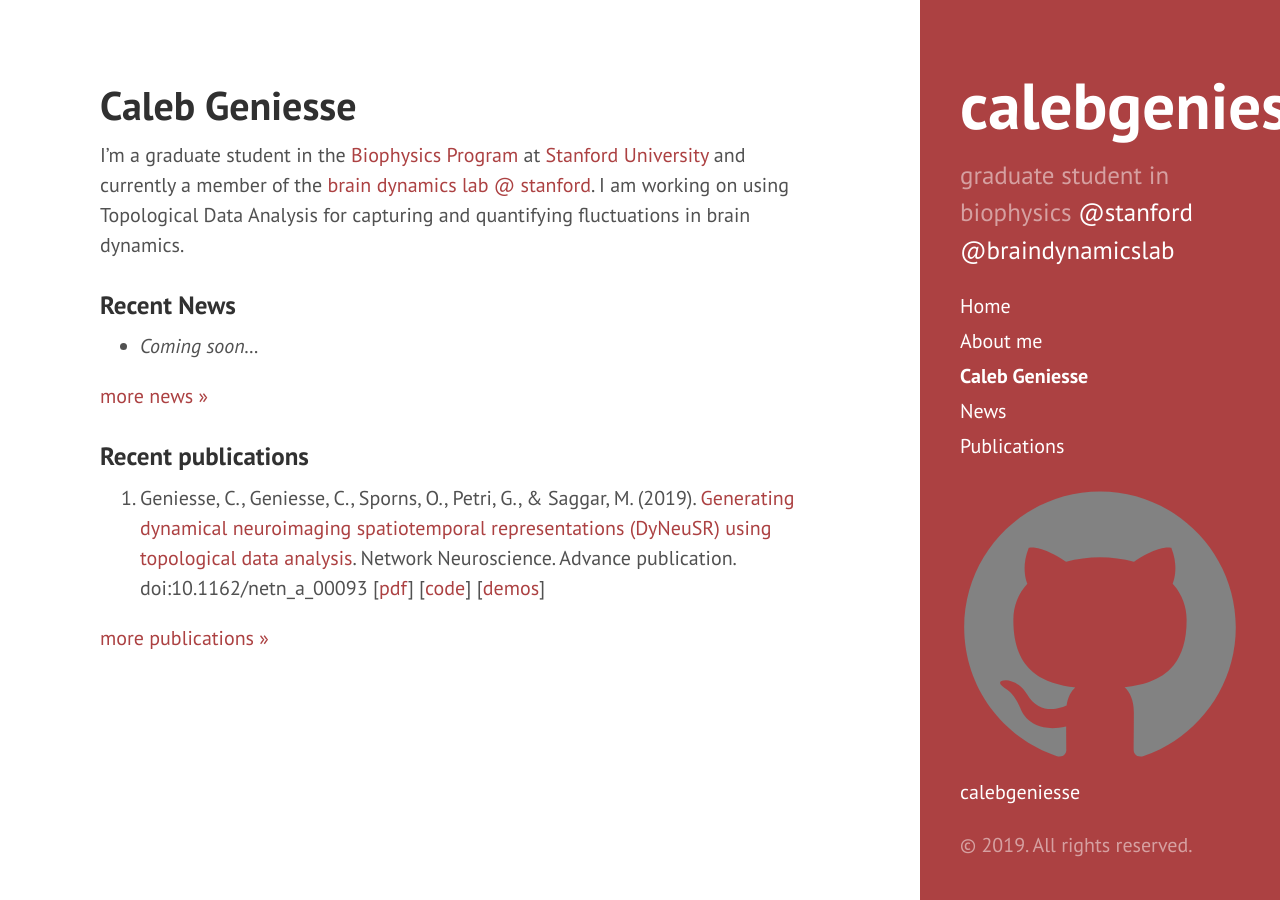
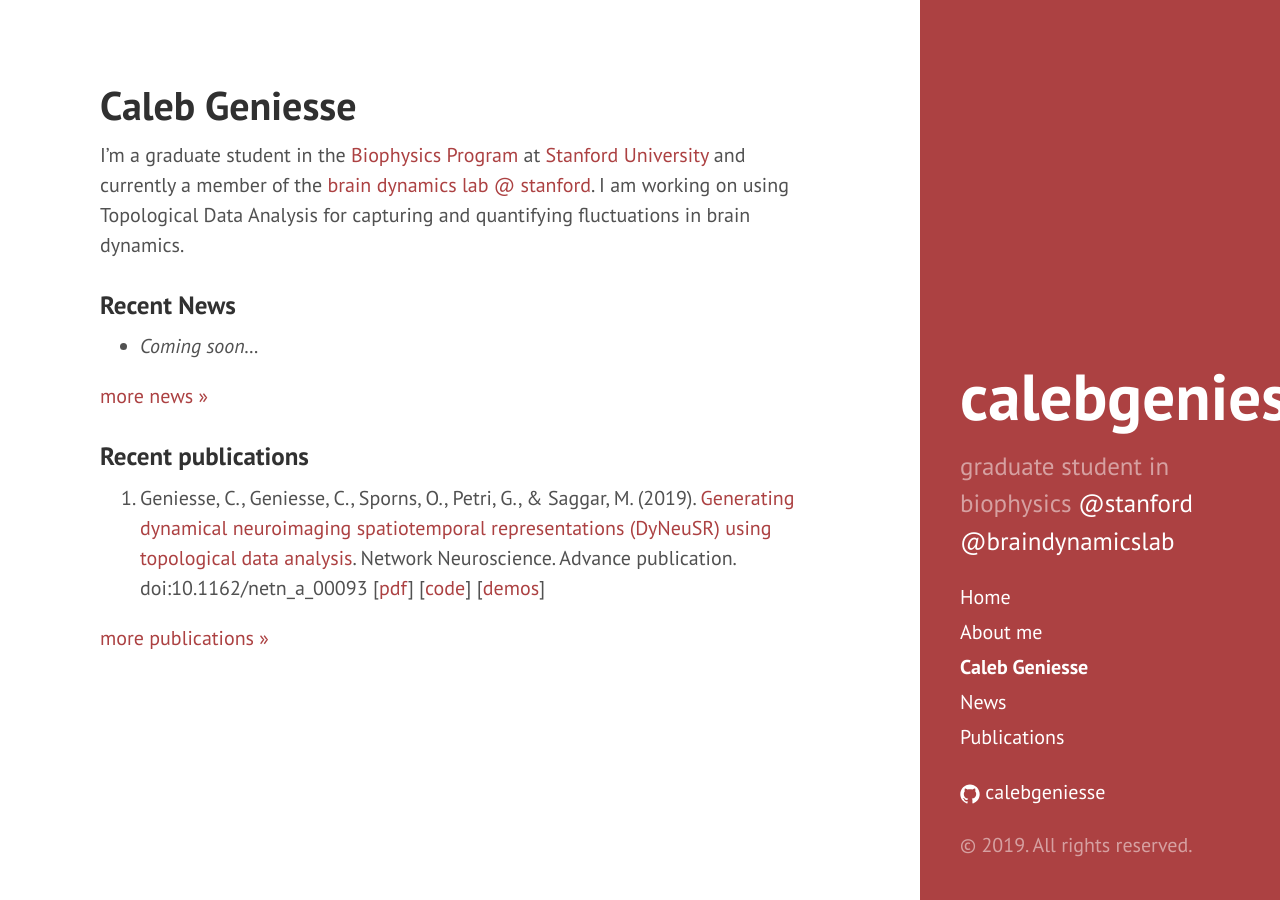
Before and after one commit to calebgeniesse/calebgeniesse.github.io, a Jekyll site: the page built from index.md, in a window 1280 px wide. Built offline with Jekyll 4.4.1, drawn with Linux system fonts in a browser that asks for light colours; Markdown is read by kramdown in place of the engine named in the settings; the list of posts is cut into pages by our own code.

Commit message:
update favicon + css

```diff
--- a/_includes/head.html
+++ b/_includes/head.html
@@ -18,7 +18,8 @@
   <link rel="stylesheet" href="{{ site.baseurl }}public/css/poole.css">
   <link rel="stylesheet" href="{{ site.baseurl }}public/css/syntax.css">
   <link rel="stylesheet" href="{{ site.baseurl }}public/css/hyde.css">
-  <link rel="stylesheet" href="http://fonts.googleapis.com/css?family=PT+Sans:400,400italic,700|Abril+Fatface">
+  <link rel="stylesheet" href="{{ site.baseurl }}public/css/extra.css">
+  <link rel="stylesheet" href="https://fonts.googleapis.com/css?family=PT+Sans:400,400italic,700">
 
   <!-- Icons -->
   <link rel="apple-touch-icon-precomposed" sizes="144x144" href="{{ site.baseurl }}public/apple-touch-icon-144-precomposed.png">
--- /dev/null
+++ b/public/css/extra.css
@@ -0,0 +1,41 @@
+
+/*
+ * This maintains a constant counter across multiple bibliography lists
+ */
+
+html {
+  counter-reset: bib;
+}
+
+ol.bibliography {
+  list-style-type: None;
+}
+
+ol.bibliography li:before {
+  content: counter(bib, decimal) '. ';
+  counter-increment: bib;
+  float: left;
+  width: 1.5rem;
+  margin-right: .4rem;
+  margin-left: -1.9rem;
+  text-align: right;
+}
+
+div.more {
+  text-align: right
+}
+
+div.more a:after {
+  content: " >>";
+}
+
+.icon > svg {
+  display: inline-block;
+  width: 1rem;
+  height: 1rem;
+  vertical-align: middle;
+}
+
+.icon > svg path {
+    fill: #fff;
+}
```
Also changed, not shown: public/apple-touch-icon-144-precomposed.png.
